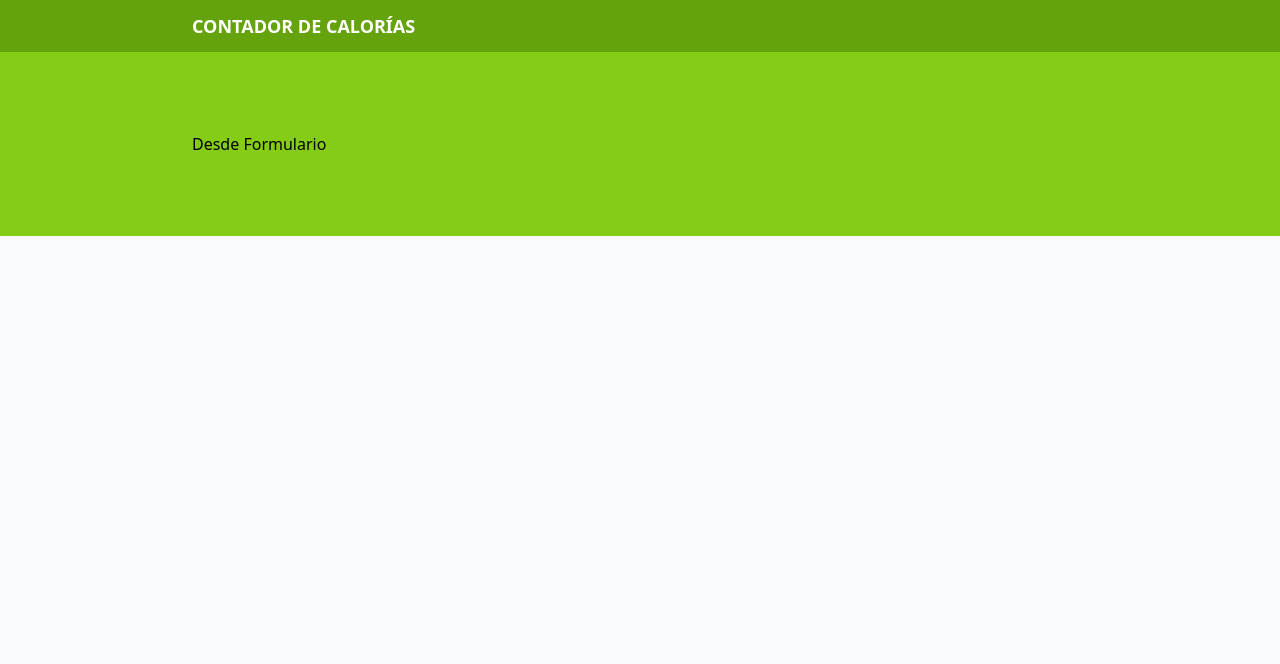
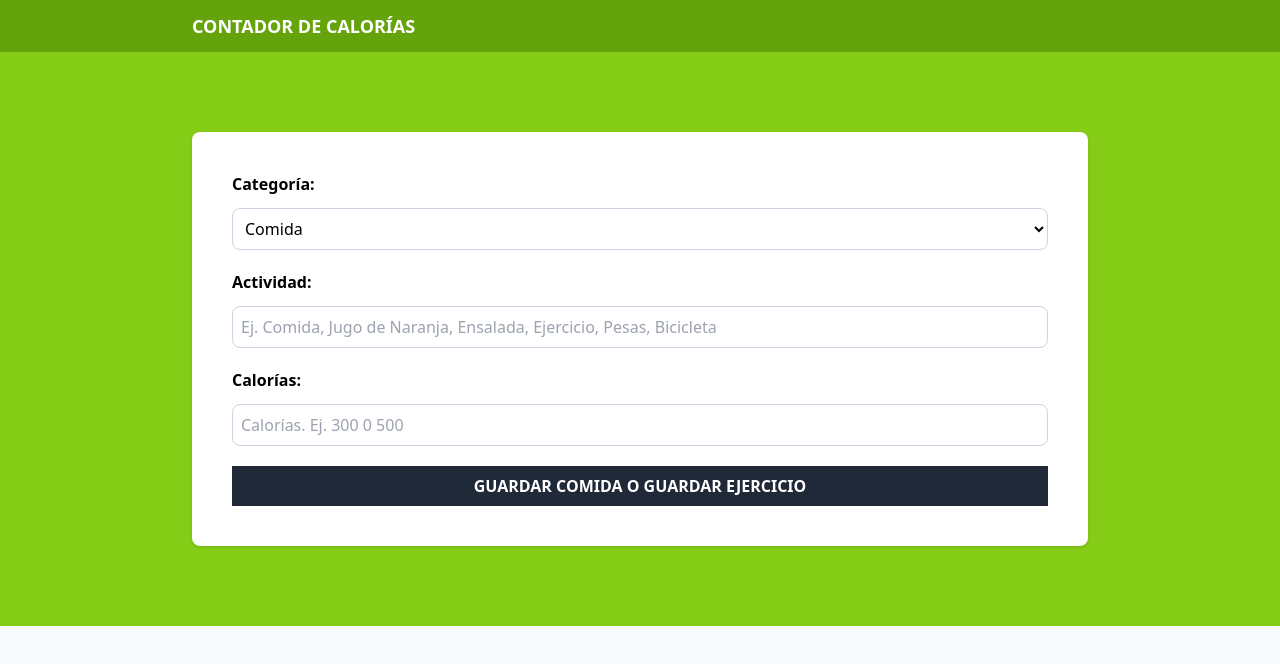
Before and after one commit to gbarrerameneses/contador-de-calorias-consumo-ejercicios-con-typescript-use-reducer, a React (Vite) app: page / in a window 1280 px wide. Shown: the top 664 px of the page. Built offline with nearby package versions, Linux system fonts and the light colour scheme.

Commit message:
agregando el formulario de entrada de datos, creando la data de categories.ts & creando el tipado de category index.ts

```diff
--- a/src/components/Form.tsx
+++ b/src/components/Form.tsx
@@ -1,7 +1,60 @@
+import { categories } from "../data/categories"
+
 export default function Formulario() {
   return (
-    <div>
-      Desde Formulario
-    </div>
+    <form
+      className="space-y-5 bg-white shadow p-10 rounded-lg">
+        {/* Categoría */}
+        <div
+          className="grid gri-cols-1 gap-3">
+            <label
+              htmlFor="category"
+              className="font-bold">Categoría:</label>
+            <select
+              className="border border-slate-300 p-2 rounded-lg w-full bg-white"
+              id="category">
+                {categories.map(category => (
+                  <option
+                    key={category.id}
+                    value={category.id}>
+                    {category.name}
+                  </option>
+                ))}
+            </select>
+        </div>
+        {/* Actividades */}
+        <div
+          className="grid gri-cols-1 gap-3">
+            <label
+              htmlFor="activity"
+              className="font-bold">Actividad:</label>
+            <input
+              id="activity"
+              type="text"
+              className="border border-slate-300 p-2 rounded-lg"
+              placeholder="Ej. Comida, Jugo de Naranja, Ensalada, Ejercicio, Pesas, Bicicleta"
+            />
+        </div>
+        {/* Calorías */}
+        <div
+          className="grid gri-cols-1 gap-3">
+            <label
+              htmlFor="calories"
+              className="font-bold">Calorías:</label>
+            <input
+              id="calories"
+              type="number"
+              className="border border-slate-300 p-2 rounded-lg"
+              placeholder="Calorías. Ej. 300 0 500"
+            />
+        </div>
+
+        <input
+          type="submit"
+          value="Guardar Comida o Guardar Ejercicio"
+          className="bg-gray-800 hover:bg-gray-900 w-full p-2 font-bold uppercase text-white cursor-pointer"/>
+
+
+      </form>
   )
 }
--- /dev/null
+++ b/src/data/categories.ts
@@ -0,0 +1,6 @@
+import type { Category } from "../types/index"
+
+export const categories : Category[] = [
+    { id: 1, name: 'Comida'},
+    { id: 2, name: 'Ejercicio'}
+]
--- /dev/null
+++ b/src/types/index.ts
@@ -0,0 +1,4 @@
+export type Category = {
+    id: number,
+    name: string
+}
```
